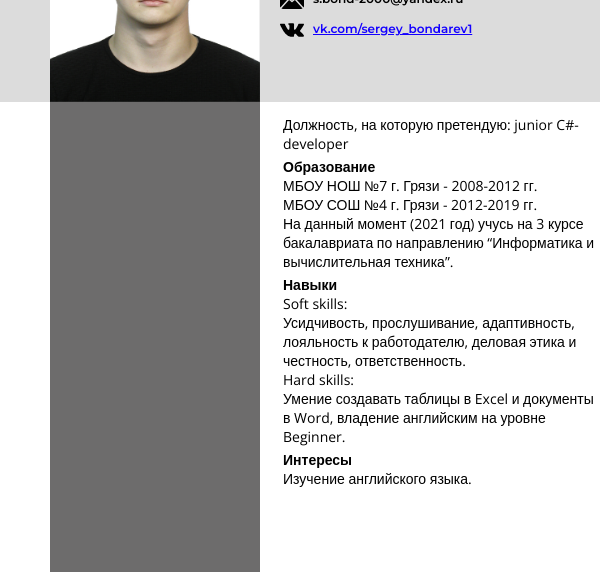
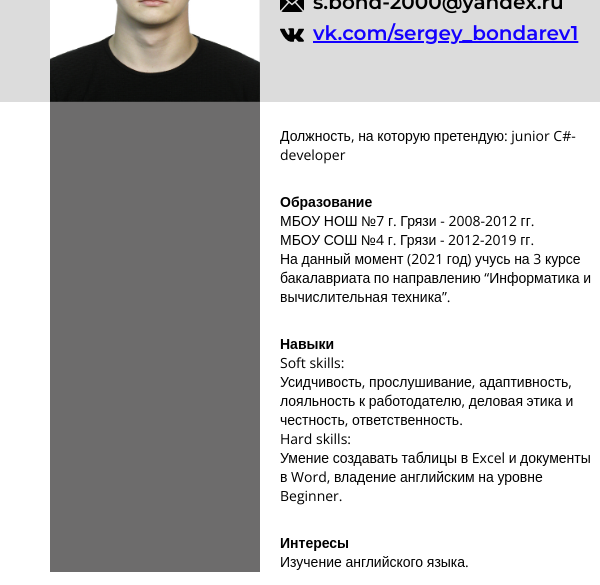
Before and after one commit to bondarev-sergey/bondarev-sergey.github.io, a plain HTML site: page index.html in a window 600 px wide. Shown: the part 228-813 px from the top of the page. Drawn offline with nearby package versions, Linux system fonts and the light colour scheme.

Commit message:
Trying to adapt site 3

```diff
--- a/index.html
+++ b/index.html
@@ -28,7 +28,7 @@
     <div class="Photo"><img src="img/photo.jpg" title="Фото Сергея Бондарева" alt="Фото Сергея Бондарева"></div>
 
     <div class="info">
-        <table>
+        <!-- <table>
             <tr>
                 <td>Должность, на которую претендую: junior C#-developer</td>
             </tr>
@@ -51,7 +51,21 @@
                 <td><b>Интересы</b><br>
                     Изучение английского языка.</td>
             </tr>
-        </table>
+        </table> -->
+        <p>Должность, на которую претендую: junior C#-developer</p>
+        <p><b>Образование</b><br>
+            МБОУ НОШ №7 г. Грязи - 2008-2012 гг.<br>
+            МБОУ СОШ №4 г. Грязи - 2012-2019 гг.<br>
+            На данный момент (2021 год) учусь на 3 курсе бакалавриата по направлению “Информатика и
+            вычислительная техника”.</p>
+        <p><b>Навыки</b><br>
+            Soft skills:<br>
+            Усидчивость, прослушивание, адаптивность, лояльность к работодателю, деловая этика и честность,
+            ответственность.<br>
+            Hard skills:<br>
+            Умение создавать таблицы в Excel и документы в Word, владение английским на уровне Beginner.</p>
+        <p><b>Интересы</b><br>
+            Изучение английского языка.</p>
     </div>
 </body>
 
--- a/style.css
+++ b/style.css
@@ -1,4 +1,6 @@
-.info table {
+.info {
+    display: flex;
+    flex-direction: column;
     font-family: 'Open Sans', sans-serif;
     font-size: 20px;
     margin: 0ch;
@@ -15,13 +17,8 @@ h1 {
 }
 
 html, body {
-    height: 100%;
     margin: 0;
     padding: 0;
-    overflow: hidden;
-}
-
-body {
     overflow: auto;
 }
 
@@ -102,7 +99,7 @@ body {
     }
     .contacts p
     {
-      font-size: 2vw;
+      font-size: 20px;
       margin-top: 1vh;
     }
     .contacts p img {
@@ -110,7 +107,7 @@ body {
         width: 40px;
         height: 40px;
     }
-    .info table
+    .info
     {
       font-size: 2vw;
     }
@@ -125,7 +122,7 @@ body {
 @media screen and (min-width: 600px) and (max-width: 1080px) {
     h1 {
         left: 280px;
-        font-size: 2vw;
+        font-size: 3vw;
     }
     .horRect {
         width: 100%;
@@ -152,7 +149,7 @@ body {
         flex-direction: column;
     }
     .contacts p {
-        font-size: 2vw;
+        font-size: 20px;
         margin-top: 1vw;
     }
     .contacts p img {
@@ -160,7 +157,7 @@ body {
         width: 4vw;/*40px;*/
         height: 4vw;/*40px;*/
     }
-    .info table {
+    .info {
         top: 340px;
         left: 280px;
         font-size: 14px;
```
